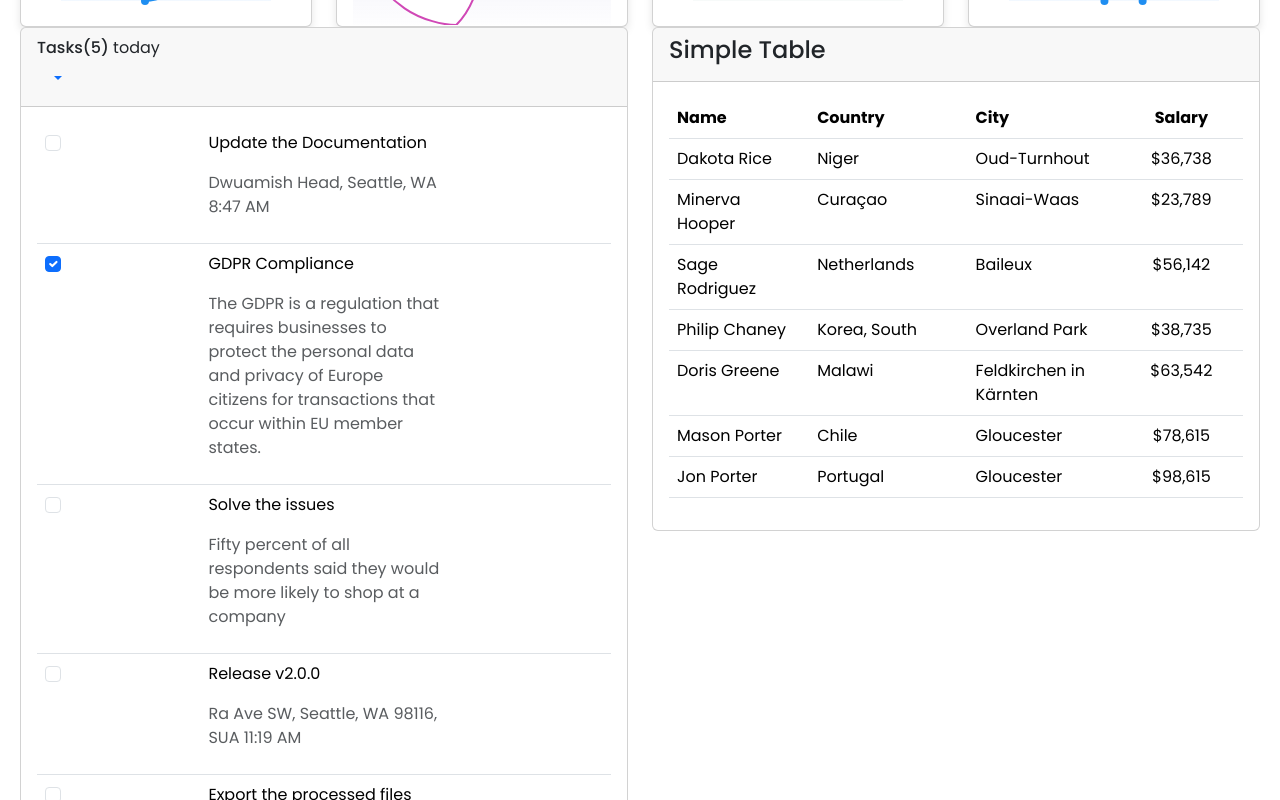
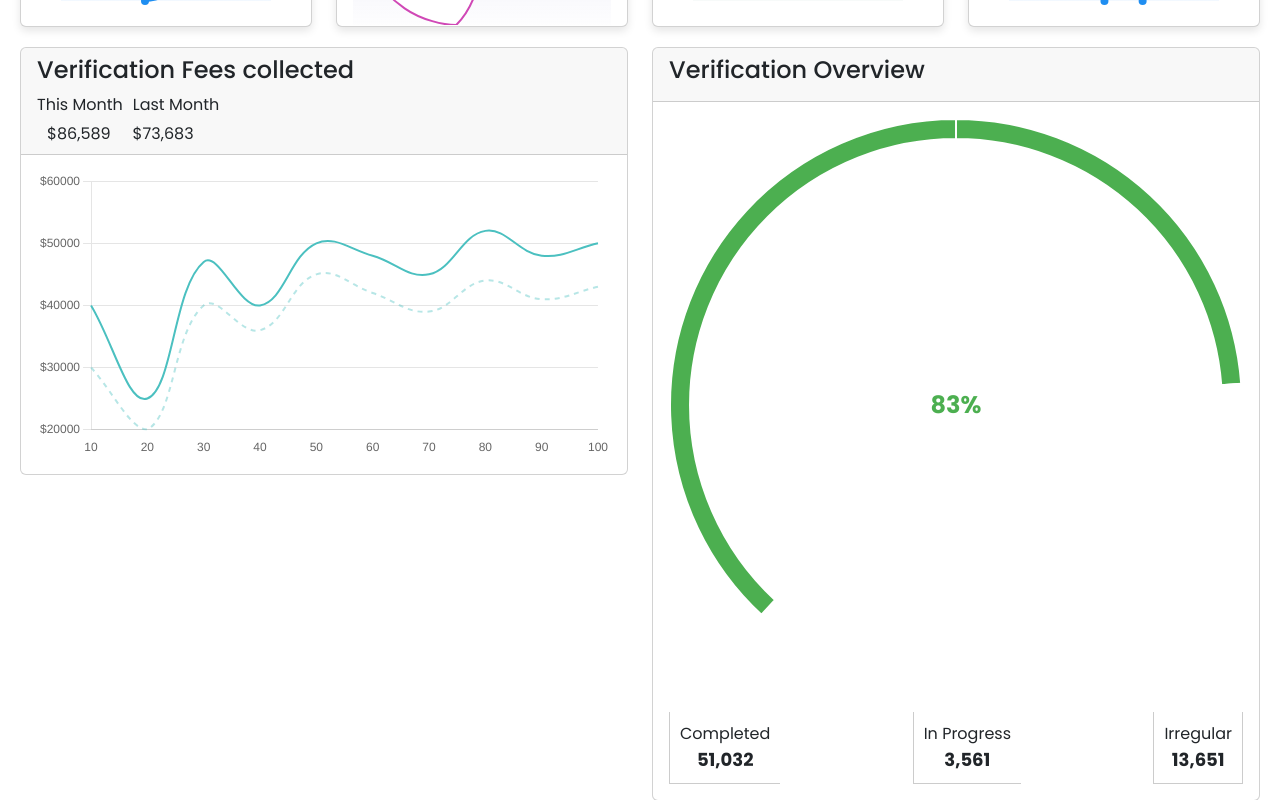
Before and after one commit to Haleema-Shahid/Doctors-Document-Verification-App, a React (Create React App) app: page /dashboard in a window 1280 px wide. Shown: the part 220-1020 px from the top of the page. Built offline with nearby package versions, Linux system fonts and the light colour scheme.

Commit message:
dashboard almost done

```diff
--- a/src/dashboard/Dashboard.js
+++ b/src/dashboard/Dashboard.js
@@ -1,6 +1,5 @@
 import React from "react";
-import classNames from "classnames";
-import { Line, Bar } from "react-chartjs-2";
+import { Line, Doughnut } from "react-chartjs-2";
 import "bootstrap/dist/css/bootstrap.min.css";
 //import "./Dashboard.css";
 import { FontAwesomeIcon } from "@fortawesome/react-fontawesome";
@@ -32,6 +31,7 @@ import {
   chartExample4,
 } from "../variables/chart";
 
+// top 4 line graphs
 function CubeCard({ color, chartData, chartOptions, number, text }) {
   return (
     <Card
@@ -54,8 +54,8 @@ function CubeCard({ color, chartData, chartOptions, number, text }) {
               elements: {
                 line: {
                   tension: 0.4,
-                  // This controls the curvature of the line
                 },
+
                 point: {
                   radius: 0,
                   hitRadius: 10,
@@ -83,6 +83,128 @@ function CubeCard({ color, chartData, chartOptions, number, text }) {
   );
 }
 
+// bottom left line graph
+function VerificationFeesCard() {
+  const chartData = {
+    labels: ["10", "20", "30", "40", "50", "60", "70", "80", "90", "100"],
+    datasets: [
+      {
+        label: "This Month",
+        borderColor: "rgba(75,192,192,1)",
+        borderWidth: 2,
+        fill: false,
+        lineTension: 0.4, // Adjust the line tension for a curvier line
+        data: [
+          40000, 25000, 47000, 40000, 50000, 48000, 45000, 52000, 48000, 50000,
+        ],
+      },
+      {
+        label: "Last Month",
+        borderColor: "rgba(75,192,192,0.4)",
+        borderWidth: 2,
+        borderDash: [5, 5],
+        fill: false,
+        lineTension: 0.4,
+        data: [
+          30000, 20000, 40000, 36000, 45000, 42000, 39000, 44000, 41000, 43000,
+        ],
+      },
+    ],
+  };
+
+  const chartOptions = {
+    elements: {
+      point: {
+        radius: 0,
+        hitRadius: 10,
+        pointStyle: false,
+      },
+    },
+    scales: {
+      x: {
+        type: "linear",
+        position: "bottom",
+        ticks: {
+          stepSize: 10,
+          callback: (value) => `${value}`,
+        },
+        grid: {
+          display: false, // Hide the vertical grid lines
+        },
+      },
+      y: {
+        type: "linear",
+        position: "left",
+        ticks: {
+          stepSize: 10000,
+          max: 50000, // Adjust the maximum value for the Y-axis
+          callback: (value) => `$${value}`,
+        },
+        grid: {
+          color: "rgba(0, 0, 0, 0.1)", // Set the color for horizontal grid lines
+        },
+      },
+    },
+    plugins: {
+      legend: {
+        display: false,
+      },
+    },
+  };
+
+  return (
+    <Card>
+      <CardHeader>
+        <CardTitle tag="h4">Verification Fees collected</CardTitle>
+        <Col className="text-right">
+          <div className="text-small">
+            <span style={{ marginRight: "10px" }}>This Month</span>
+            <span>Last Month</span>
+            <div
+              style={{
+                display: "flex",
+                justifyContent: "flex-start",
+                alignItems: "center",
+                marginTop: "5px", // Adjust the margin as needed
+              }}
+            >
+              <span style={{ marginLeft: "10px", marginRight: "10px" }}>
+                $86,589
+              </span>
+              <span style={{ marginLeft: "12px" }}>$73,683</span>
+            </div>
+          </div>
+        </Col>
+      </CardHeader>
+      <CardBody>
+        <Line data={chartData} options={chartOptions} />
+      </CardBody>
+    </Card>
+  );
+}
+// doughnut graph
+const graphData = {
+  labels: ["Completed"],
+  datasets: [
+    {
+      data: [25, 15, 25, 40],
+      backgroundColor: ["#4caf50", "#ffffff", "#ffffff", "#4caf50"],
+    },
+  ],
+};
+
+const graphOptions = {
+  cutout: "93%", // Adjust the size of the circle
+  aspectRatio: 1,
+  plugins: {
+    legend: {
+      display: false,
+    },
+    tooltip: {
+      enabled: false,
+    },
+  },
+};
 function Dashboard(props) {
   const [bigChartData, setbigChartData] = React.useState("data1");
   const setBgChartData = (name) => {
@@ -134,8 +256,8 @@ function Dashboard(props) {
             />
           </Col>
         </Row>
-        <Row>
-          <Col lg="6" md="12">
+        <Row style={{ marginTop: "20px" }}>
+          {/* <Col lg="6" md="12">
             <Card className="card-tasks">
               <CardHeader>
                 <h6 className="title d-inline">Tasks(5)</h6>
@@ -401,8 +523,11 @@ function Dashboard(props) {
                 </div>
               </CardBody>
             </Card>
+          </Col> */}
+          <Col lg="6" md="12">
+            <VerificationFeesCard />
           </Col>
-          <Col lg="6" md="12">
+          {/* <Col lg="6" md="12">
             <Card>
               <CardHeader>
                 <CardTitle tag="h4">Simple Table</CardTitle>
@@ -464,7 +589,82 @@ function Dashboard(props) {
                 </Table>
               </CardBody>
             </Card>
+          </Col> */}
+          <Col lg="6" md="12">
+            <Card>
+              <CardHeader>
+                <CardTitle tag="h4">Verification Overview</CardTitle>
+              </CardHeader>
+              <CardBody>
+                <div style={{ position: "relative", textAlign: "center" }}>
+                  <Doughnut data={graphData} options={graphOptions} />
+                  <div
+                    style={{
+                      position: "absolute",
+                      top: "50%",
+                      left: "50%",
+                      transform: "translate(-50%, -50%)",
+                      fontSize: "24px",
+                      fontWeight: "bold",
+                      color: "#4caf50", // Green color
+                    }}
+                  >
+                    83%
+                  </div>
+                </div>
+                <div
+                  style={{
+                    display: "flex",
+                    justifyContent: "space-between",
+                    marginTop: "20px",
+                  }}
+                >
+                  <div
+                    style={{
+                      textAlign: "center",
+                      border: "1px solid #ccc",
+                      borderTop: "none",
+                      borderRight: "none",
+                      padding: "10px",
+                    }}
+                  >
+                    Completed
+                    <div style={{ fontSize: "18px", fontWeight: "bold" }}>
+                      51,032
+                    </div>
+                  </div>
+                  <div
+                    style={{
+                      textAlign: "center",
+                      border: "1px solid #ccc",
+                      borderTop: "none",
+                      borderRight: "none",
+                      padding: "10px",
+                    }}
+                  >
+                    In Progress
+                    <div style={{ fontSize: "18px", fontWeight: "bold" }}>
+                      3,561
+                    </div>
+                  </div>
+                  <div
+                    style={{
+                      textAlign: "center",
+                      border: "1px solid #ccc",
+                      borderTop: "none",
+                      padding: "10px",
+                    }}
+                  >
+                    Irregular
+                    <div style={{ fontSize: "18px", fontWeight: "bold" }}>
+                      13,651
+                    </div>
+                  </div>
+                </div>
+              </CardBody>
+            </Card>
           </Col>
+          );
         </Row>
       </div>
     </>
```
